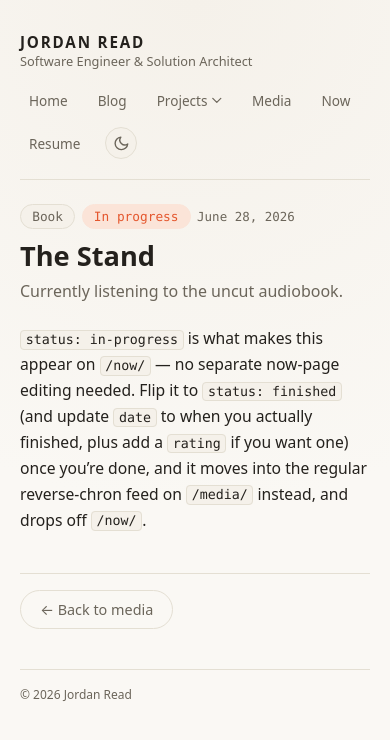
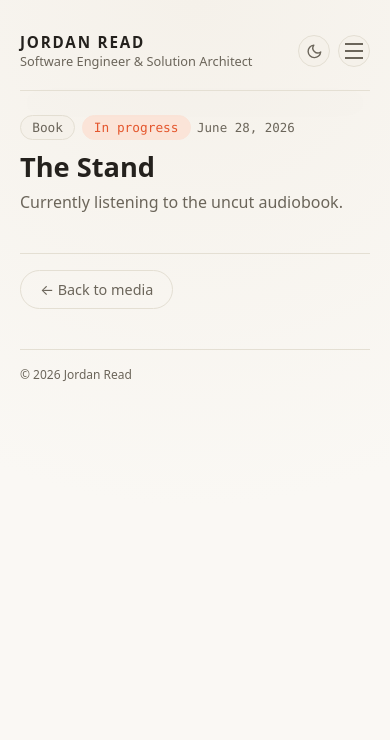
Before and after one commit to jordanread/jr.com, a Jekyll site: the page built from _media/example-book-in-progress.md, in a window 390 px wide. Shown: the top 740 px of the page. Built offline with Jekyll 4.4.1, drawn with Linux system fonts in a browser that asks for light colours.

Commit message:
updated nav pattern to match some other sites, proper hamburger menu. Removed body for example books. Will update that, but not right now.

```diff
--- a/_includes/header.html
+++ b/_includes/header.html
@@ -5,7 +5,9 @@
       <span class="brand-tagline">{{ site.author.job_title }}</span>
     </a>
   </div>
-  <nav aria-label="Primary navigation">
+
+  <nav class="site-nav" id="site-nav" aria-label="Primary navigation">
+    <ul class="nav-list">
       {% for item in site.nav %}
       {% if item.children %}
       {% assign section_active = false %}
@@ -13,32 +15,47 @@
       {% for child in item.children %}
         {% if page.url == child.anchor or page.url contains child.anchor %}{% assign section_active = true %}{% endif %}
       {% endfor %}
-    <div class="nav-dropdown{% if section_active %} is-active-section{% endif %}">
-      <button type="button" class="nav-dropdown-toggle" aria-expanded="false" aria-haspopup="true">
+      <li class="nav-item--has-dropdown{% if section_active %} is-active-section{% endif %}">
+        <a href="{{ item.anchor | relative_url }}" class="nav-link nav-link--parent{% if section_active %} active{% endif %}">
           {{ item.title }}
-        <svg class="nav-dropdown-caret" viewBox="0 0 12 8" aria-hidden="true">
-          <path d="M1 1l5 5 5-5" fill="none" stroke="currentColor" stroke-width="1.5" stroke-linecap="round" stroke-linejoin="round" />
+          <svg class="dropdown-caret" viewBox="0 0 24 24" fill="none" stroke="currentColor" stroke-width="2.5" aria-hidden="true">
+            <polyline points="6 9 12 15 18 9" />
           </svg>
-      </button>
-      <div class="nav-dropdown-menu">
-        <a href="{{ item.anchor | relative_url }}" {% if page.url == item.anchor %}aria-current="page"{% endif %}>
-          Overview
         </a>
+        <ul class="nav-dropdown">
+          <li><a href="{{ item.anchor | relative_url }}" class="nav-dropdown-link">All {{ item.title }}</a></li>
+          <li class="nav-dropdown-divider"></li>
           {% for child in item.children %}
-        <a href="{{ child.anchor | relative_url }}" {% if page.url == child.anchor or page.url contains child.anchor %}aria-current="page"{% endif %}>
+          {% assign child_active = false %}
+          {% if page.url == child.anchor or page.url contains child.anchor %}{% assign child_active = true %}{% endif %}
+          <li>
+            <a href="{{ child.anchor | relative_url }}" class="nav-dropdown-link{% if child_active %} active{% endif %}"{% if child_active %} aria-current="page"{% endif %}>
               {{ child.title }}
             </a>
+          </li>
           {% endfor %}
-      </div>
-    </div>
+        </ul>
+      </li>
       {% else %}
       {% assign is_current = false %}
       {% if page.url == item.anchor %}{% assign is_current = true %}{% endif %}
-    <a href="{{ item.anchor | relative_url }}" {% if is_current %}aria-current="page"{% endif %}>{{ item.title }}</a>
+      <li>
+        <a href="{{ item.anchor | relative_url }}" class="nav-link{% if is_current %} active{% endif %}"{% if is_current %} aria-current="page"{% endif %}>{{ item.title }}</a>
+      </li>
       {% endif %}
       {% endfor %}
+    </ul>
+  </nav>
+
+  <div class="header-controls">
     {% include theme-toggle.html %}
-  </nav>
+
+    <button type="button" class="nav-toggle" id="nav-toggle" aria-label="Toggle navigation" aria-expanded="false" aria-controls="site-nav">
+      <span class="hamburger-line"></span>
+      <span class="hamburger-line"></span>
+      <span class="hamburger-line"></span>
+    </button>
+  </div>
 </header>
 
-<script src="{{ '/assets/js/nav-dropdown.js' | relative_url }}" defer></script>
+<script src="{{ '/assets/js/nav.js' | relative_url }}" defer></script>
--- a/_media/example-book-in-progress.md
+++ b/_media/example-book-in-progress.md
@@ -7,8 +7,8 @@
   Currently listening to the uncut audiobook.
 ---
 
-`status: in-progress` is what makes this appear on `/now/` — no
+<!-- `status: in-progress` is what makes this appear on `/now/` — no
 separate now-page editing needed. Flip it to `status: finished` (and
 update `date` to when you actually finished, plus add a `rating` if
 you want one) once you're done, and it moves into the regular
-reverse-chron feed on `/media/` instead, and drops off `/now/`.
+reverse-chron feed on `/media/` instead, and drops off `/now/`. -->
--- a/_sass/_header.scss
+++ b/_sass/_header.scss
@@ -3,6 +3,7 @@
 // -----------------------------------------------------------------------------
 
 header.site-header {
+  position: relative;
   display: flex;
   align-items: center;
   justify-content: space-between;
@@ -45,53 +46,32 @@
   color: $muted;
 }
 
-nav {
+// -----------------------------------------------------------------------------
+// Nav list
+// -----------------------------------------------------------------------------
+
+.site-nav {
+  font-size: 0.85rem;
+}
+
+.nav-list {
   display: flex;
   flex-wrap: wrap;
   align-items: center;
   gap: 0.75rem;
-  font-size: 0.85rem;
-
-  a {
-    padding: 0.25rem 0.5rem;
-    border-radius: $radius-pill;
-    border: 1px solid transparent;
-    color: $muted;
-
-    &:hover,
-    &:focus {
-      border-color: $accent;
-      color: $text;
-      background: $accent-soft;
-    }
-
-    &[aria-current="page"] {
-      border-color: $border;
-      color: $text;
-      background: $bg-alt;
-    }
-  }
+  margin: 0;
+  padding: 0;
+  list-style: none;
 }
 
-// Projects nav item, with a Poetry/Photography/etc. flyout. Desktop
-// hover/focus is handled entirely here via :hover / :focus-within —
-// nav-dropdown.js only adds click-to-toggle for touch devices (no
-// hover to rely on) plus Escape/outside-click to close.
-.nav-dropdown {
-  position: relative;
-}
-
-.nav-dropdown-toggle {
+.nav-link {
   display: inline-flex;
   align-items: center;
   gap: 0.3rem;
-  font: inherit;
   padding: 0.25rem 0.5rem;
   border-radius: $radius-pill;
   border: 1px solid transparent;
-  background: transparent;
   color: $muted;
-  cursor: pointer;
   transition: border-color 0.15s ease, color 0.15s ease, background 0.15s ease;
 
   &:hover,
@@ -99,55 +79,231 @@
     border-color: $accent;
     color: $text;
     background: $accent-soft;
+    text-decoration: none;
+  }
+
+  &.active {
+    border-color: $border;
+    color: $text;
+    background: $bg-alt;
   }
 }
 
-.nav-dropdown.is-active-section > .nav-dropdown-toggle {
+// -----------------------------------------------------------------------------
+// Projects nav item, with a Poetry/Photography/Code flyout
+// -----------------------------------------------------------------------------
+//
+// Desktop: pure CSS :hover / :focus-within reveal below — clicking the
+// parent link navigates normally, exactly like any other nav link.
+// Below $breakpoint-tablet there's no hover to rely on, so nav.js
+// intercepts the parent link's click there and toggles .is-open
+// instead of navigating (see assets/js/nav.js).
+
+.nav-item--has-dropdown {
+  position: relative;
+}
+
+.dropdown-caret {
+  width: 0.6rem;
+  height: 0.6rem;
+  transition: transform 0.15s ease;
+}
+
+.nav-item--has-dropdown:hover .dropdown-caret,
+.nav-item--has-dropdown.is-open .dropdown-caret {
+  transform: rotate(180deg);
+}
+
+.nav-item--has-dropdown.is-active-section > .nav-link--parent {
   border-color: $border;
   color: $text;
   background: $bg-alt;
 }
 
-.nav-dropdown-caret {
-  width: 0.6rem;
-  height: 0.6rem;
-  transition: transform 0.15s ease;
-}
-
-.nav-dropdown-menu {
+.nav-dropdown {
   position: absolute;
   top: calc(100% + 0.4rem);
   left: 0;
   z-index: 20;
-  display: none;
+  display: flex;
   flex-direction: column;
   min-width: 10rem;
+  margin: 0;
   padding: 0.4rem;
+  list-style: none;
   background: $bg-card;
   border: 1px solid $border;
   border-radius: $radius-lg;
   box-shadow: 0 12px 30px rgba(0, 0, 0, 0.18);
+  opacity: 0;
+  visibility: hidden;
+  pointer-events: none;
+  transition: opacity 0.15s ease;
 
-  a {
-    padding: 0.4rem 0.6rem;
-    border-radius: $radius-pill;
-
-    &[aria-current="page"] {
-      border-color: $border;
-      color: $text;
-      background: $bg-alt;
-    }
+  // Invisible bridge so moving the mouse from the parent link down
+  // into the dropdown diagonally doesn't lose hover partway there.
+  &::before {
+    content: "";
+    position: absolute;
+    top: -0.4rem;
+    left: 0;
+    right: 0;
+    height: 0.4rem;
   }
 }
 
-.nav-dropdown:hover > .nav-dropdown-menu,
-.nav-dropdown:focus-within > .nav-dropdown-menu,
-.nav-dropdown.is-open > .nav-dropdown-menu {
-  display: flex;
+.nav-dropdown-link {
+  display: block;
+  padding: 0.4rem 0.6rem;
+  border-radius: $radius-pill;
+  color: $muted;
+
+  &:hover,
+  &:focus-visible {
+    color: $text;
+    background: $accent-soft;
+    text-decoration: none;
+  }
+
+  &.active {
+    border-color: $border;
+    color: $text;
+    background: $bg-alt;
+  }
 }
 
-.nav-dropdown.is-open > .nav-dropdown-toggle .nav-dropdown-caret {
-  transform: rotate(180deg);
+.nav-dropdown-divider {
+  height: 1px;
+  margin: 0.3rem 0.25rem;
+  background: $border;
+}
+
+.nav-item--has-dropdown:hover > .nav-dropdown,
+.nav-item--has-dropdown:focus-within > .nav-dropdown,
+.nav-item--has-dropdown.is-open > .nav-dropdown {
+  opacity: 1;
+  visibility: visible;
+  pointer-events: auto;
+}
+
+// -----------------------------------------------------------------------------
+// Mobile hamburger + collapsing nav
+// -----------------------------------------------------------------------------
+
+.header-controls {
+  display: flex;
+  align-items: center;
+  gap: 0.5rem;
+}
+
+.nav-toggle {
+  display: none;
+  flex-direction: column;
+  justify-content: center;
+  gap: 0.3rem;
+  width: 2rem;
+  height: 2rem;
+  padding: 0;
+  border-radius: $radius-pill;
+  border: 1px solid $border;
+  background: $bg-alt;
+  cursor: pointer;
+}
+
+.hamburger-line {
+  display: block;
+  width: 1.1rem;
+  height: 2px;
+  margin: 0 auto;
+  background: $muted;
+  transition: transform 0.15s ease, opacity 0.15s ease;
+}
+
+.nav-toggle[aria-expanded="true"] {
+  .hamburger-line:nth-child(1) {
+    transform: translateY(6px) rotate(45deg);
+  }
+
+  .hamburger-line:nth-child(2) {
+    opacity: 0;
+  }
+
+  .hamburger-line:nth-child(3) {
+    transform: translateY(-6px) rotate(-45deg);
+  }
+}
+
+@media (max-width: $breakpoint-tablet) {
+  .nav-toggle {
+    display: flex;
+  }
+
+  .site-nav {
+    position: absolute;
+    top: 100%;
+    left: 0;
+    right: 0;
+    z-index: 30;
+    max-height: 0;
+    overflow: hidden;
+    background: $bg-card;
+    border: 1px solid $border;
+    border-top: none;
+    border-radius: 0 0 $radius-lg $radius-lg;
+    box-shadow: 0 12px 30px rgba(0, 0, 0, 0.18);
+    transition: max-height 0.2s ease;
+  }
+
+  .site-nav.is-open {
+    max-height: 80vh;
+    overflow-y: auto;
+  }
+
+  .nav-list {
+    flex-direction: column;
+    align-items: stretch;
+    gap: 0;
+    padding: 0.5rem;
+  }
+
+  .nav-link {
+    display: flex;
+    width: 100%;
+    padding: 0.6rem 0.75rem;
+    border-radius: $radius-lg * 0.5;
+  }
+
+  .dropdown-caret {
+    margin-left: auto;
+  }
+
+  // No hover on touch — the dropdown only opens via .is-open (nav.js
+  // intercepts the parent link's click below this breakpoint).
+  .nav-dropdown {
+    position: static;
+    box-shadow: none;
+    border: none;
+    background: transparent;
+    padding: 0 0 0 0.75rem;
+    max-height: 0;
+    overflow: hidden;
+    opacity: 1;
+    visibility: visible;
+    pointer-events: auto;
+    transition: max-height 0.2s ease;
+
+    &::before {
+      display: none;
+    }
+  }
+
+  .nav-item--has-dropdown.is-open > .nav-dropdown {
+    max-height: 20rem;
+  }
+
+  .nav-dropdown-divider {
+    display: none;
+  }
 }
 
 .theme-toggle {
--- a/_sass/_responsive.scss
+++ b/_sass/_responsive.scss
@@ -3,11 +3,6 @@
 // -----------------------------------------------------------------------------
 
 @media (max-width: $breakpoint-tablet) {
-  header.site-header {
-    flex-direction: column;
-    align-items: flex-start;
-  }
-
   .hero {
     grid-template-columns: minmax(0, 1fr);
   }
--- a/assets/js/nav-dropdown.js
+++ /dev/null
@@ -1,56 +0,0 @@
-/* ==========================================================================
-   Nav dropdown (Projects menu, and any future nav item with children)
-   ==========================================================================
-   Desktop hover/focus is handled entirely by CSS (:hover / :focus-within
-   on .nav-dropdown in _header.scss) — this script only adds click-to-
-   toggle for touch devices, where there's no hover to rely on, plus
-   Escape and outside-click to close, and keeps aria-expanded in sync
-   either way.
-   ========================================================================== */
-(function () {
-  'use strict';
-
-  function closeAll(except) {
-    var open = document.querySelectorAll('.nav-dropdown.is-open');
-    for (var i = 0; i < open.length; i++) {
-      if (open[i] === except) continue;
-      open[i].classList.remove('is-open');
-      var btn = open[i].querySelector('.nav-dropdown-toggle');
-      if (btn) btn.setAttribute('aria-expanded', 'false');
-    }
-  }
-
-  function init() {
-    var dropdowns = document.querySelectorAll('.nav-dropdown');
-    if (!dropdowns.length) return;
-
-    for (var i = 0; i < dropdowns.length; i++) {
-      (function (dropdown) {
-        var toggle = dropdown.querySelector('.nav-dropdown-toggle');
-        if (!toggle) return;
-
-        toggle.addEventListener('click', function (event) {
-          event.stopPropagation();
-          var isOpen = dropdown.classList.contains('is-open');
-          closeAll(isOpen ? null : dropdown);
-          dropdown.classList.toggle('is-open', !isOpen);
-          toggle.setAttribute('aria-expanded', String(!isOpen));
-        });
-      })(dropdowns[i]);
-    }
-
-    document.addEventListener('click', function () {
-      closeAll();
-    });
-
-    document.addEventListener('keydown', function (event) {
-      if (event.key === 'Escape') closeAll();
-    });
-  }
-
-  if (document.readyState === 'loading') {
-    document.addEventListener('DOMContentLoaded', init);
-  } else {
-    init();
-  }
-})();
--- /dev/null
+++ b/assets/js/nav.js
@@ -0,0 +1,82 @@
+/* ==========================================================================
+   Site nav: mobile hamburger toggle + Projects dropdown
+   ==========================================================================
+   Desktop: the Projects dropdown is pure CSS (:hover / :focus-within in
+   _header.scss) — clicking "Projects" navigates normally, exactly like
+   any other nav link. Below MOBILE_BREAKPOINT there's no hover to rely
+   on, so tapping the parent link opens/closes the dropdown in place
+   instead of navigating. window.innerWidth is checked at click time
+   rather than cached, so resizing across the breakpoint (or rotating a
+   tablet) doesn't leave stale behavior.
+   ========================================================================== */
+(function () {
+  'use strict';
+
+  var MOBILE_BREAKPOINT = 768;
+
+  function initMobileNav() {
+    var navToggle = document.getElementById('nav-toggle');
+    var siteNav = document.getElementById('site-nav');
+    if (!navToggle || !siteNav) return;
+
+    function close() {
+      siteNav.classList.remove('is-open');
+      navToggle.setAttribute('aria-expanded', 'false');
+    }
+
+    navToggle.addEventListener('click', function (event) {
+      event.stopPropagation();
+      var isOpen = siteNav.classList.toggle('is-open');
+      navToggle.setAttribute('aria-expanded', String(isOpen));
+    });
+
+    // Any actual navigation (a real link, not the dropdown-toggling
+    // parent link) should close the mobile menu behind it.
+    var links = siteNav.querySelectorAll('.nav-link:not(.nav-link--parent), .nav-dropdown-link');
+    for (var i = 0; i < links.length; i++) {
+      links[i].addEventListener('click', close);
+    }
+
+    document.addEventListener('click', function (event) {
+      if (!navToggle.contains(event.target) && !siteNav.contains(event.target)) {
+        close();
+      }
+    });
+
+    document.addEventListener('keydown', function (event) {
+      if (event.key === 'Escape' && siteNav.classList.contains('is-open')) {
+        close();
+        navToggle.focus();
+      }
+    });
+  }
+
+  function initDropdowns() {
+    var items = document.querySelectorAll('.nav-item--has-dropdown');
+
+    for (var i = 0; i < items.length; i++) {
+      (function (item) {
+        var parentLink = item.querySelector('.nav-link--parent');
+        if (!parentLink) return;
+
+        parentLink.addEventListener('click', function (event) {
+          if (window.innerWidth <= MOBILE_BREAKPOINT) {
+            event.preventDefault();
+            item.classList.toggle('is-open');
+          }
+        });
+      })(items[i]);
+    }
+  }
+
+  function init() {
+    initMobileNav();
+    initDropdowns();
+  }
+
+  if (document.readyState === 'loading') {
+    document.addEventListener('DOMContentLoaded', init);
+  } else {
+    init();
+  }
+})();
```
Lines whose indentation alone changed are shown as unchanged.
